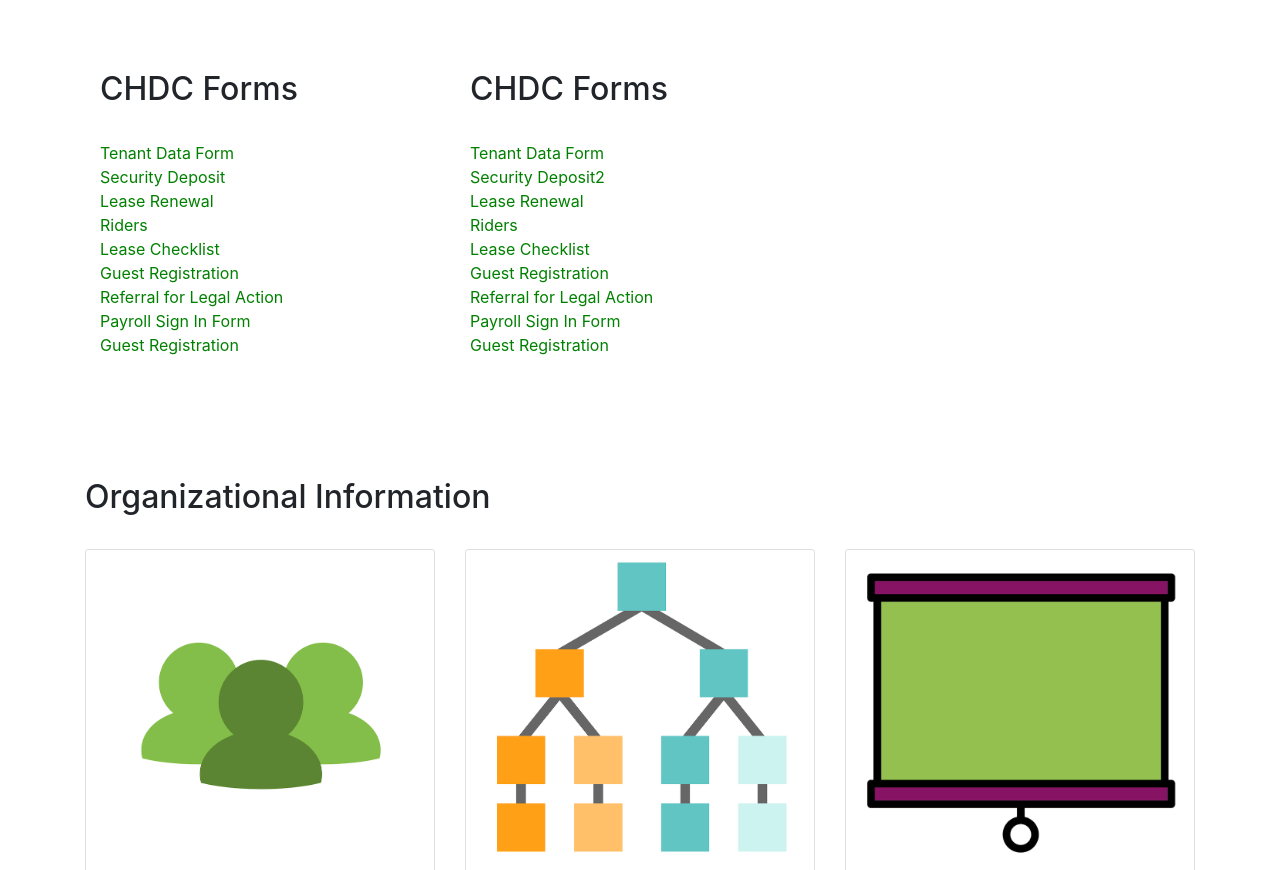
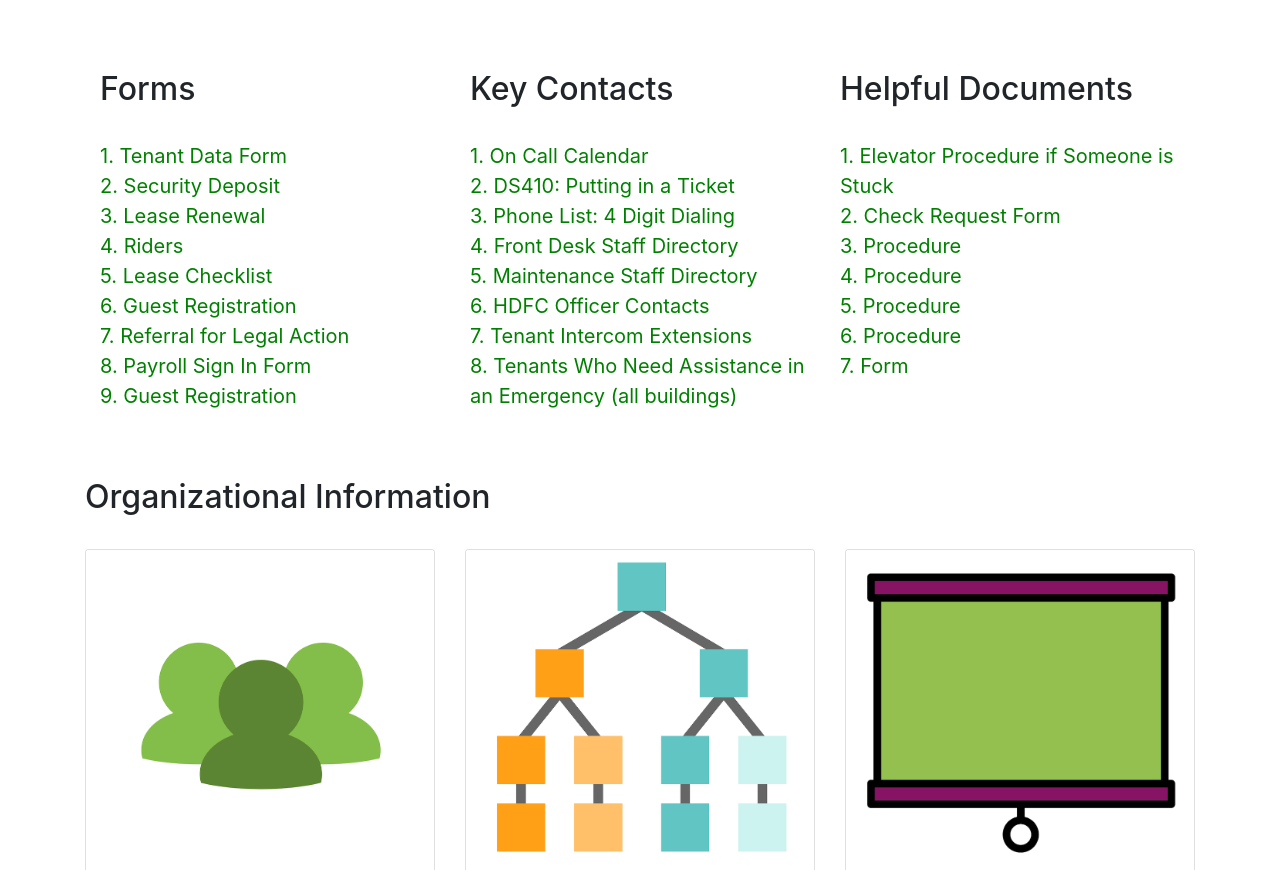
Before and after one commit to CHDC1234/chdc, a website: page index.html in a window 1280 px wide. Shown: the part 3418-4288 px from the top of the page. Drawn offline with Linux system fonts and the light colour scheme.

Commit message:
pretty updates

```diff
--- a/index.html
+++ b/index.html
@@ -177,50 +177,70 @@
     <br>
 
     <div id=listlist class="col-md-4 mb-5">
-      <h2>CHDC Forms</h2>
+      <h2>Forms</h2>
       <br>
-      <a href="documents/test.pdf" style="color:green">Tenant Data Form</a>
+      <a href="documents/test.pdf" class=hypefont style="color:green">1.  Tenant Data Form</a>
       <br>
-      <a href="documents/test.pdf" style="color:green">Security Deposit</a>
+      <a href="documents/test.pdf" class=hypefont style="color:green">2.  Security Deposit</a>
       <br>
-      <a href="documents/test.pdf" style="color:green">Lease Renewal</a>
+      <a href="documents/test.pdf" class=hypefont style="color:green">3.  Lease Renewal</a>
       <br>
-      <a href="documents/test.pdf" style="color:green">Riders</a>
+      <a href="documents/test.pdf" class=hypefont style="color:green">4.  Riders</a>
       <br>
-      <a href="documents/test.pdf" style="color:green">Lease Checklist</a>
+      <a href="documents/test.pdf" class=hypefont style="color:green">5.  Lease Checklist</a>
       <br>
-      <a href="documents/test.pdf" style="color:green">Guest Registration</a>
+      <a href="documents/test.pdf" class=hypefont style="color:green">6.  Guest Registration</a>
       <br>
-      <a href="documents/test.pdf" style="color:green">Referral for Legal Action</a>
+      <a href="documents/test.pdf" class=hypefont style="color:green">7.  Referral for Legal Action</a>
       <br>
-      <a href="documents/test.pdf" style="color:green">Payroll Sign In Form</a>
+      <a href="documents/test.pdf" class=hypefont style="color:green">8.  Payroll Sign In Form</a>
       <br>
-      <a href="documents/test.pdf" style="color:green">Guest Registration</a>
+      <a href="documents/test.pdf" class=hypefont style="color:green">9.  Guest Registration</a>
       <br>
     </div>
 
 
-    <div id=listlist class="col-md-4 mb-5">
-      <h2>CHDC Forms</h2>
+    <div id=listlist class="col-md-4 mb-10">
+      <h2>Key Contacts</h2>
       <br>
-      <a href="documents/test.pdf" style="color:green">Tenant Data Form</a>
+      <a href="documents/test.pdf" class=hypefont style="color:green">1. On Call Calendar</a>
       <br>
-      <a href="documents/test.pdf" style="color:green">Security Deposit2</a>
+      <a href="documents/test.pdf" class=hypefont style="color:green">2. DS410: Putting in a Ticket</a>
       <br>
-      <a href="documents/test.pdf" style="color:green">Lease Renewal</a>
+      <a href="documents/test.pdf" class=hypefont style="color:green">3. Phone List: 4 Digit Dialing</a>
       <br>
-      <a href="documents/test.pdf" style="color:green">Riders</a>
+      <a href="documents/test.pdf" class=hypefont style="color:green">4. Front Desk Staff Directory</a>
       <br>
-      <a href="documents/test.pdf" style="color:green">Lease Checklist</a>
+      <a href="documents/test.pdf" class=hypefont style="color:green">5. Maintenance Staff Directory</a>
       <br>
-      <a href="documents/test.pdf" style="color:green">Guest Registration</a>
+      <a href="documents/test.pdf" class=hypefont style="color:green">6. HDFC Officer Contacts</a>
       <br>
-      <a href="documents/test.pdf" style="color:green">Referral for Legal Action</a>
+      <a href="documents/test.pdf" class=hypefont style="color:green">7. Tenant Intercom Extensions</a>
       <br>
-      <a href="documents/test.pdf" style="color:green">Payroll Sign In Form</a>
+      <a href="documents/test.pdf" class=hypefont style="color:green">8. Tenants Who Need Assistance in an Emergency (all buildings)</a>
+
+
+    </div>
+
+    <div id=listlist2 class="col-md-4 mb-5">
+      <h2>Helpful Documents </h2>
       <br>
-      <a href="documents/test.pdf" style="color:green">Guest Registration</a>
+      <a href="documents/test.pdf" class=hypefont style="color:green">1.  Elevator Procedure if Someone is Stuck</a>
       <br>
+      <a href="documents/test.pdf" class=hypefont style="color:green">2.  Check Request Form</a>
+      <br>
+      <a href="documents/test.pdf" class=hypefont style="color:green">3.  Procedure</a>
+      <br>
+      <a href="documents/test.pdf" class=hypefont style="color:green">4.  Procedure</a>
+      <br>
+      <a href="documents/test.pdf" class=hypefont style="color:green">5.  Procedure</a>
+      <br>
+      <a href="documents/test.pdf" class=hypefont style="color:green">6.  Procedure</a>
+      <br>
+      <a href="documents/test.pdf" class=hypefont style="color:green">7.   Form</a>
+      <br>
+      <br>
+
     </div>
 
 
@@ -241,7 +261,7 @@
                                         <br>
                                             <br>
                                                                 <br>
-                                                                    <br>
+                                                                <br>
 
     <h2>Organizational Information</h2>
 <br>
--- a/vendor/bootstrap/css/custom.css
+++ b/vendor/bootstrap/css/custom.css
@@ -40,3 +40,13 @@
     position: relative;
 
 }
+#listlist2
+{
+    float:right;
+    position: relative;
+
+}
+
+.hypefont{
+  font-size: 20px
+}
```
